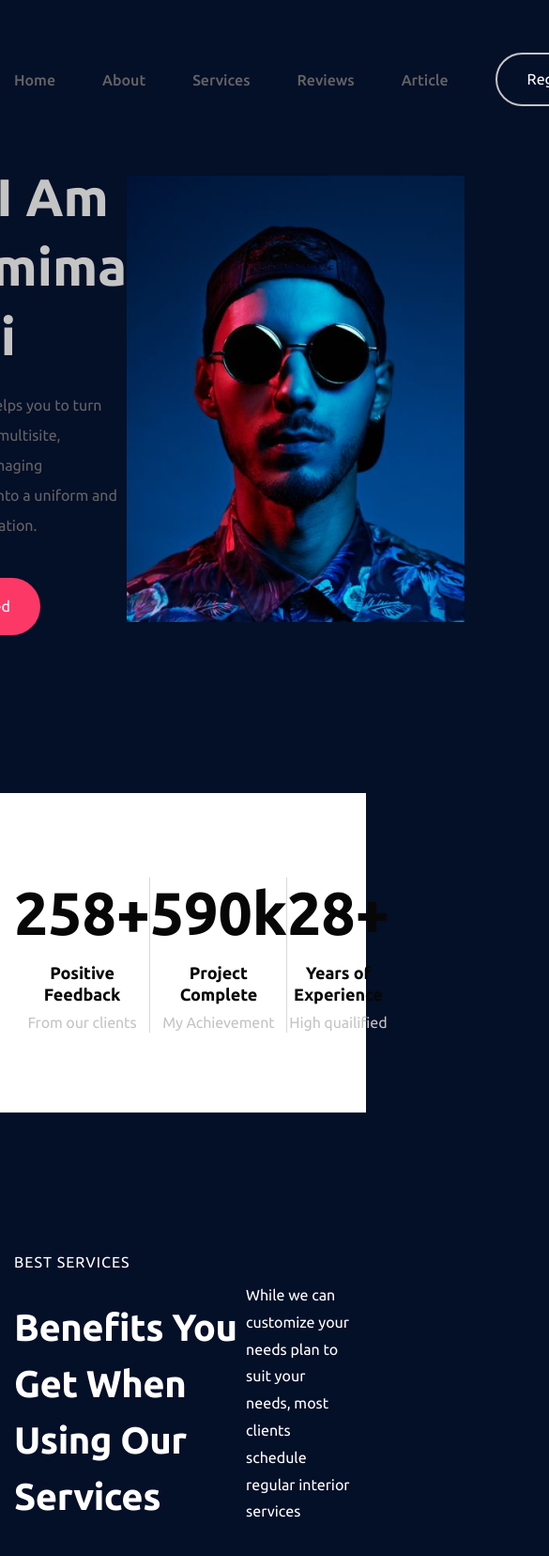
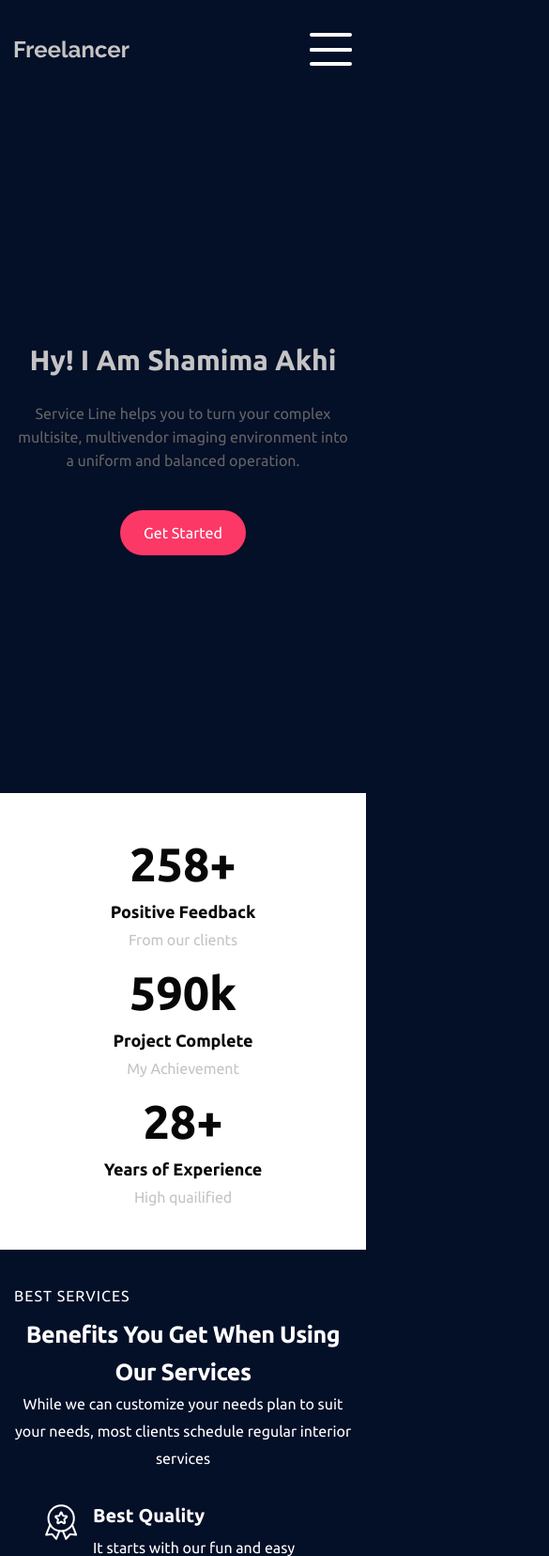
Before and after one commit to OnlyDropped/resume, a plain HTML site: page index.html in a window 390 px wide. Shown: the top 1656 px of the page at 94% size, 585 px wide, since content can reach past the window. Drawn offline with nearby package versions, Linux system fonts and the light colour scheme.

Commit message:
added new changes in media.scss

```diff
--- a/index.html
+++ b/index.html
@@ -102,7 +102,7 @@
         </div>
       </div>
     </section>
-    <section class="card">
+    <!-- <section class="card">
       <h3 class="card__title">What we have for you</h3>
       <p class="card__subtitle">Some of the services we provide to meet your needs</p>
       <div class="card__inner">
@@ -277,7 +277,7 @@
         <copyright class="footer-bottom__copyright">Copyright Cartrix 2021 All Right Reserved</copyright>
       </div>
     </div>
-  </footer>
+  </footer> -->
   <!-- <script src="https://cdnjs.cloudflare.com/ajax/libs/jquery/3.6.1/jquery.min.js"></script> -->
   <script src="https://cdnjs.cloudflare.com/ajax/libs/aos/2.3.4/aos.js"></script>
   <script src="js/app.js"></script>
--- a/js/app.js
+++ b/js/app.js
@@ -4,6 +4,11 @@ AOS.init({
 
 
 const btn = document.querySelector('.header-nav__menu');
+const nav = document.querySelector('.header-nav__info');
 btn.addEventListener('click', function() {
   btn.classList.toggle('header-nav__menu--show');
 })
+
+btn.addEventListener('click', function() {
+  nav.classList.toggle('header-nav__info--active');
+})
--- a/scss/_media.scss
+++ b/scss/_media.scss
@@ -0,0 +1,325 @@
+@media (max-width: 1440px) {
+  .header-content {
+    &__inner {
+      justify-content: space-between;
+    }
+  }
+}
+
+@media (max-width: 1100px) {
+  .header-content {
+    &__inner {
+      gap: 0 20px;
+    }
+  }
+  .about {
+    padding: 80px 0;
+  }
+  .service {
+    padding: 75px 0 55px;
+    &__card::after {
+      right: -50px;
+    }
+  }
+}
+
+@media (max-width: 1050px) {
+  .service {
+    &__card::after {
+      right: -20px;
+    }
+  }
+}
+
+@media (max-width: 1000px) {
+  .service {
+    &__card {
+      &::after {
+        display: none;
+      }
+    }
+  }
+}
+
+@media (max-width: 950px) {
+  .header-content {
+    &__title {
+      font-size: 48px;
+      line-height: 65px;
+    }
+  }
+  .about {
+    padding: 65px 0;
+  }
+  .service {
+    &__inner {
+      justify-content: center;
+      flex-wrap: wrap;
+      gap: 20px;
+    }
+  }
+}
+
+@media (max-width: 870px) {
+  .header-nav {
+    padding: 45px 0px;
+    &__list {
+      gap: 0 35px;
+    }
+    &__register {
+      margin-left: 35px;
+    }
+  }
+  .header-content {
+    &__title {
+      font-size: 45px;
+      line-height: 65px;
+    }
+    img {
+      width: 450px;
+      object-fit: cover;
+    }
+  }
+  .service {
+    &__top {
+      margin-bottom: 35px;
+    }
+    &__title {
+      font-size: 34px;
+    }
+  }
+}
+
+@media (max-width: 830px) {
+  .header-content {
+    img {
+      width: 400px;
+      height: 500px;
+    }
+  }
+  .service {
+    padding: 55px 0;
+    &__top {
+      flex-direction: column;
+      align-items: center;
+    }
+    &__title {
+      max-width: 100%;
+    }
+  }
+}
+
+@media (max-width: 768px) {
+  .header-nav {
+    &__list {
+      gap: 0 25px;
+    }
+    &__register {
+      padding: 10px 25px;
+    }
+  }
+  .header-content {
+    &__title {
+      font-size: 45px;
+      line-height: 55px;
+    }
+    &__started {
+      padding: 10px 25px;
+    }
+  }
+  .about {
+    padding: 60px 0;
+    &__item {
+      max-width: 100%;
+    }
+    &__number {
+      font-size: 60px;
+      line-height: 70px;
+      margin-bottom: 15px;
+    }
+  }
+}
+
+@media (max-width: 740px) {
+  .header-content {
+    img {
+      width: 350px;
+      height: 480px;
+    }
+  }
+  .service {
+    &__title {
+      max-width: 100%;
+      font-size: 30px;
+    }
+  }
+}
+
+@media (max-width: 700px) {
+  .header-nav {
+    &__info {
+      display: none;
+      display: block;
+      position: absolute;
+      inset: 0;
+      background: #000;
+      display: flex;
+      flex-direction: column;
+      align-items: center;
+      justify-content: center;
+      gap: 20px 0px;
+      z-index: 5;
+      // transform: translateX(-100%);
+      transform: scale(0);
+
+      transition: all 0.4s ease-in;
+    }
+    &__info--active {
+      // transform: translateX(0%);
+      transform: scale(1);
+    }
+    &__list {
+      flex-direction: column;
+      gap: 20px 0;
+      justify-content: center;
+      align-items: center;
+    }
+    &__link {
+      font-size: 27px;
+      line-height: 40px;
+    }
+    &__register {
+      margin-left: 0;
+    }
+    &__menu {
+      display: block;
+      z-index: 5;
+    }
+  }
+  .header-content {
+    &__title {
+      font-size: 40px;
+      line-height: 50px;
+    }
+    &__text {
+      line-height: 30px;
+    }
+  }
+  .about {
+    padding: 55px 0;
+    &__inner {
+      justify-content: center;
+      flex-wrap: wrap;
+      gap: 15px 0;
+    }
+    &__item {
+      max-width: 300px;
+      &::after {
+        content: none;
+      }
+    }
+  }
+}
+
+@media (max-width: 650px) {
+  .header-content {
+    &__title {
+      font-size: 35px;
+      img {
+        width: 300px;
+        height: 435px;
+      }
+    }
+  }
+  .about {
+    padding: 45px 0;
+    &__number {
+      font-size: 50px;
+      line-height: 60px;
+      margin-bottom: 10px;
+    }
+  }
+  .service {
+    &__inner {
+      gap: 20px 5px;
+    }
+  }
+}
+
+@media (max-width: 620px) {
+  .header {
+    height: 100vh;
+  }
+  .header-nav {
+    padding: 35px 0px;
+  }
+  .header-content {
+    &__inner {
+      align-items: center;
+      height: calc(100vh - 105px);
+    }
+    &__info {
+      max-width: 100%;
+      text-align: center;
+    }
+    img {
+      display: none;
+    }
+  }
+  .service {
+    &__title {
+      font-size: 26px;
+    }
+  }
+}
+
+@media (max-width: 555px) {
+  .service {
+    &__title {
+      font-size: 25px;
+      text-align: center;
+      line-height: 40px;
+    }
+    &__description {
+      max-width: 100%;
+      text-align: center;
+    }
+  }
+}
+
+@media (max-width: 450px) {
+  .header-content {
+    &__title {
+      font-size: 30px;
+    }
+    &__text {
+      line-height: 25px;
+    }
+  }
+  .service {
+    padding: 40px 0;
+  }
+}
+
+@media (max-width: 375px) {
+  .header-nav {
+    &__menu {
+      width: 40px;
+      height: 30px;
+    }
+  }
+  .about {
+    padding: 35px 0;
+  }
+  .service {
+    padding: 30px 0;
+  }
+}
+
+@media (max-width: 320px) {
+  .header-content {
+    &__title {
+      font-size: 26px;
+    }
+  }
+}
```
Also changed, not shown: css/style.css, 1 other file.
